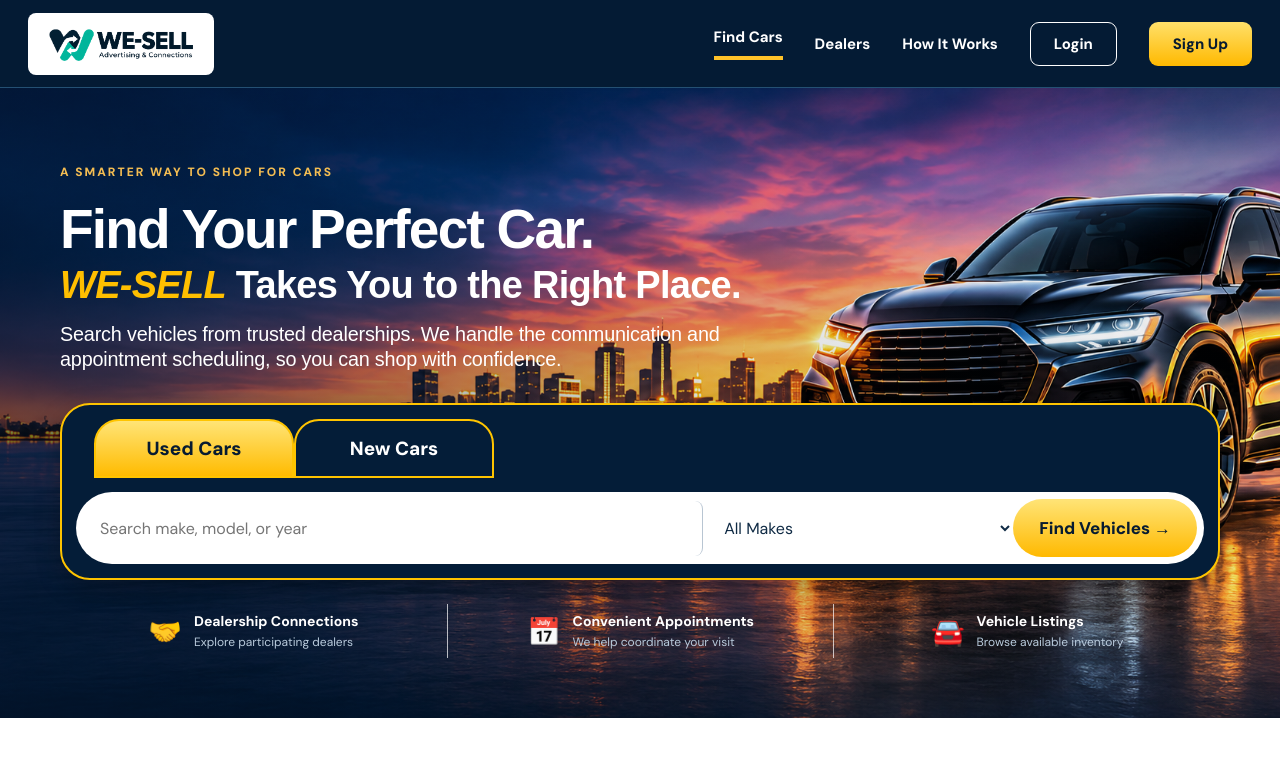
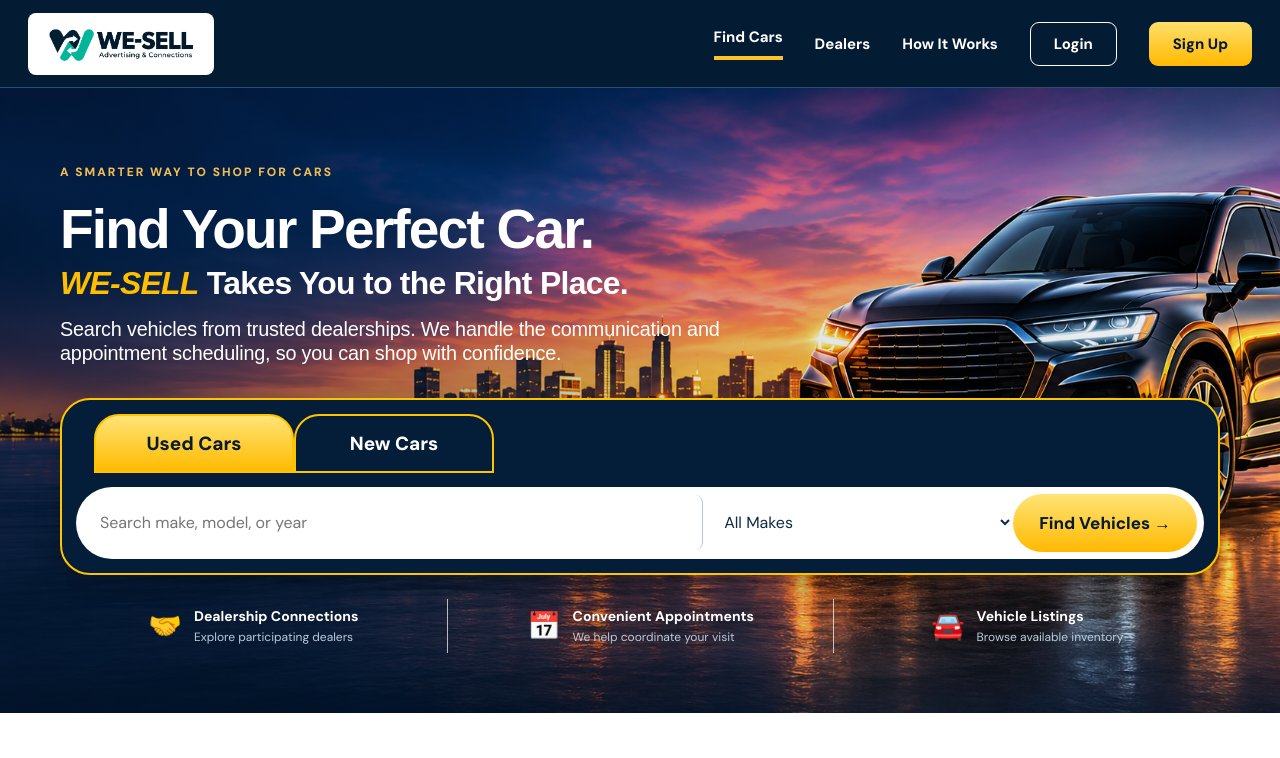
Before and after one commit to zamirvira-collab/wesell, a Flask app: page / in a window 1280 px wide. Shown: the top 758 px of the page. Run offline with Flask 3, Linux system fonts and the light colour scheme; data comes from the database, SQL or seed files in the repository.

Commit message:
Update home.html

```diff
--- a/templates/home.html
+++ b/templates/home.html
@@ -46,15 +46,19 @@
   margin: 20px 0 14px;
 }
 
+
 .ws-hero h1 .ws-heading-line {
   display: block;
-  font-size: 0.69em;
-  line-height: 1.18;
+  width: 100%;
+  font-size: 0.58em;
+  line-height: 1.2;
   font-weight: 800;
   letter-spacing: -0.7px;
   color: #ffffff;
-  margin-top: 4px;
+  margin-top: 5px;
+  white-space: nowrap;
 }
+
 
 .ws-hero h1 .ws-heading-line em {
   color: #ffbf00;
```
